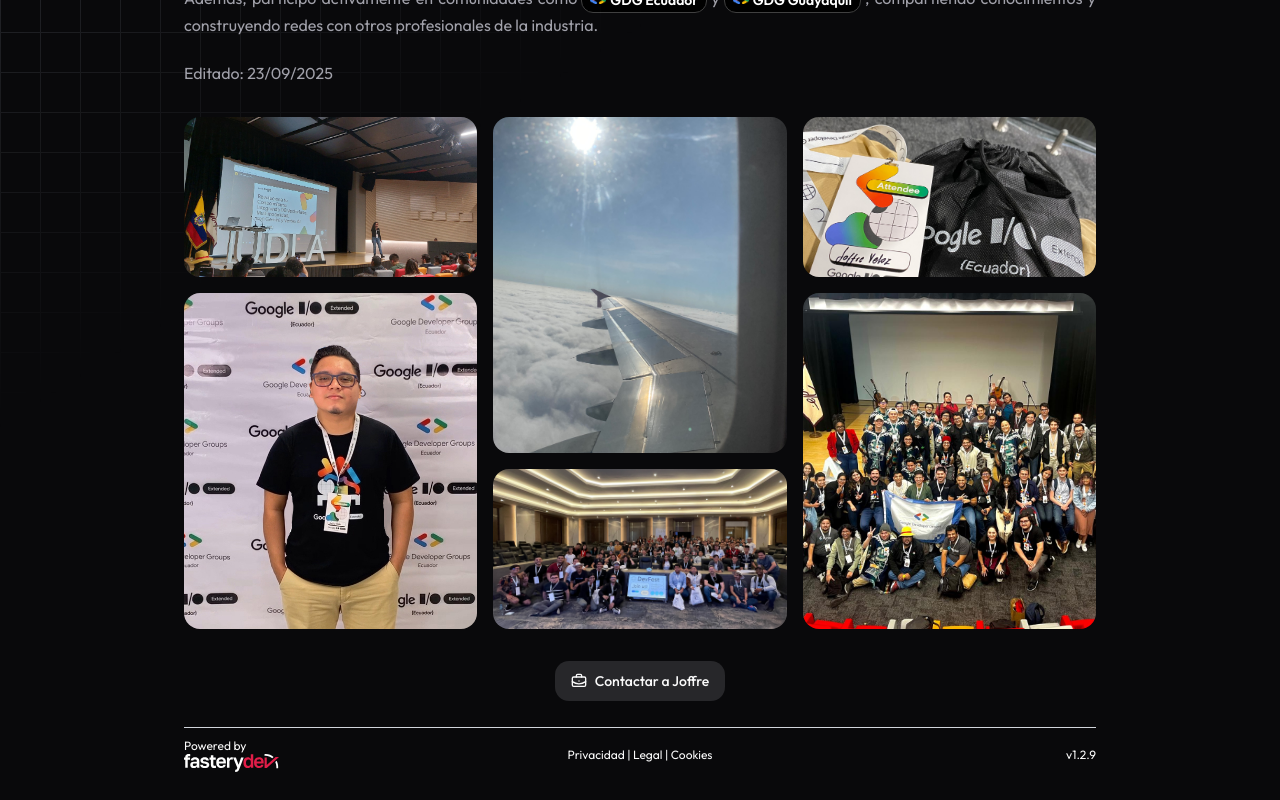
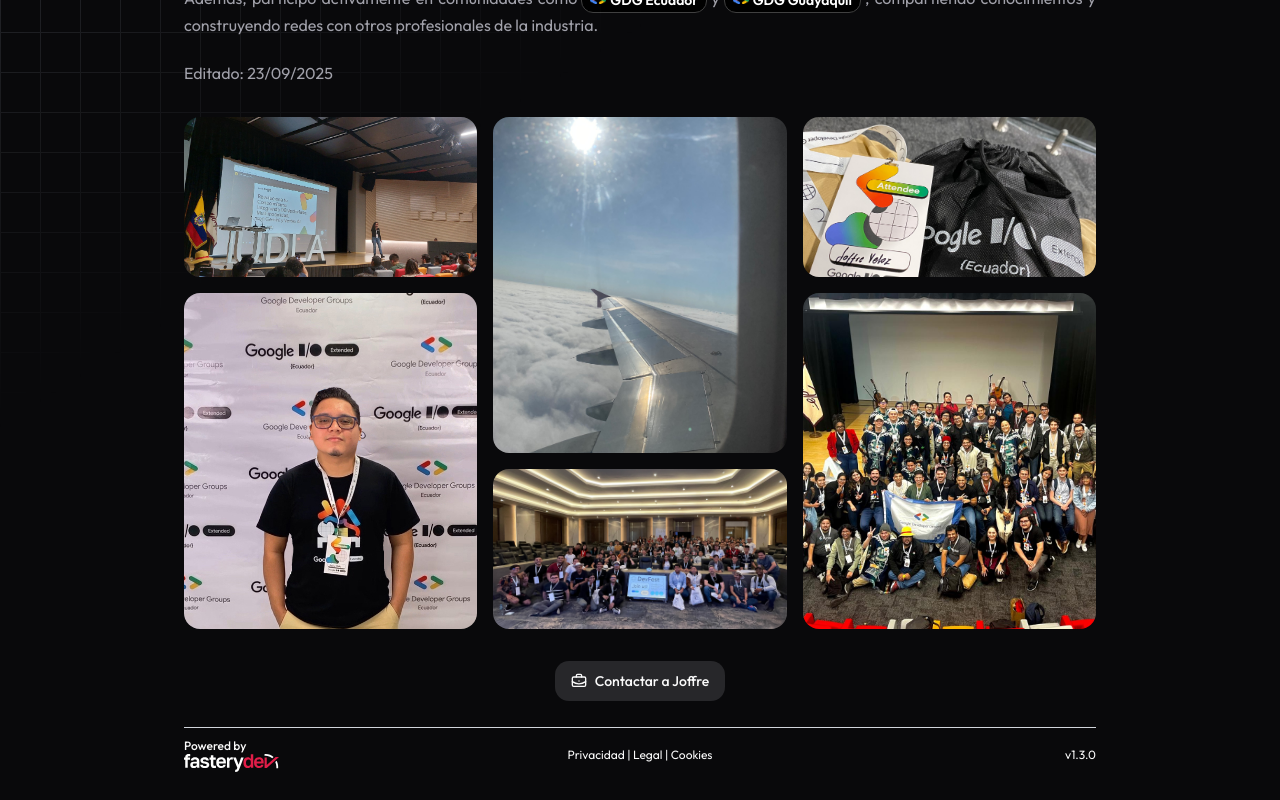
Before and after one commit to joffx/portfolio-joffre-nextjs, a Next.js app: page / in a window 1280 px wide. Shown: the part 368-1168 px from the top of the page. Built offline with nearby package versions, Linux system fonts and the light colour scheme.

Commit message:
Update footer styles and images, bump version
Added 'yo - copia.jpg' and updated 'yo.jpg' in public/photos. Improved footer styling in page.tsx by adjusting text and image classes, and updated app version to v1.3.0.

```diff
--- a/src/app/page.tsx
+++ b/src/app/page.tsx
@@ -187,8 +187,9 @@
                   target="_blank"
                   className=" items-center gap-2 hover:opacity-80 transition"
                 >
-                  <span className="text-xs">Powered by</span>
+                  <span className="text-xs font-medium">Powered by</span>
                   <Image
+                    className="mx-auto xl:mx-0"
                     src="/logo-fastery.svg"
                     alt="logo-fastery"
                     width={95}
@@ -200,7 +201,7 @@
                 Privacidad | Legal | Cookies
               </div>
               <div className="order-3 xl:order-3 text-center xl:text-end">
-                v1.2.9
+                v1.3.0
               </div>
             </div>
           </footer>
```
Also changed, not shown: public/photos/yo - copia.jpg (added), public/photos/yo.jpg.
